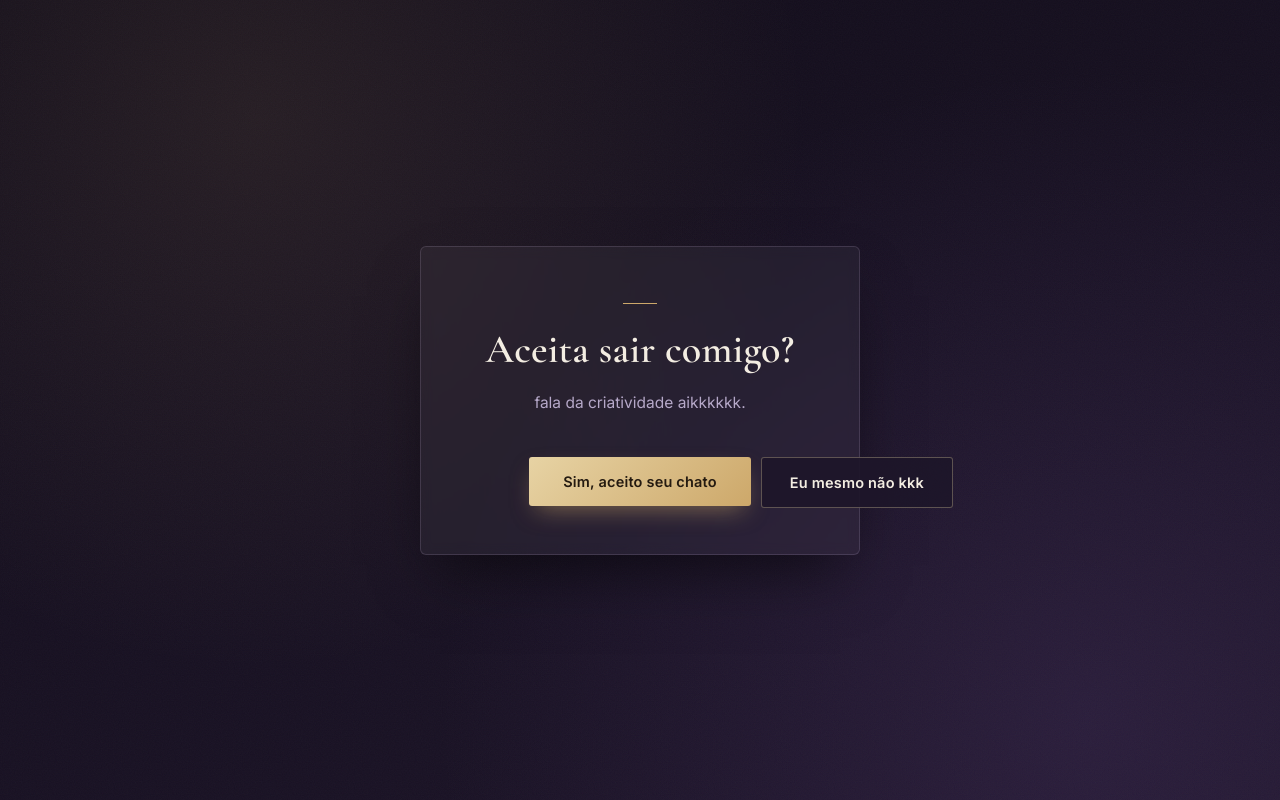
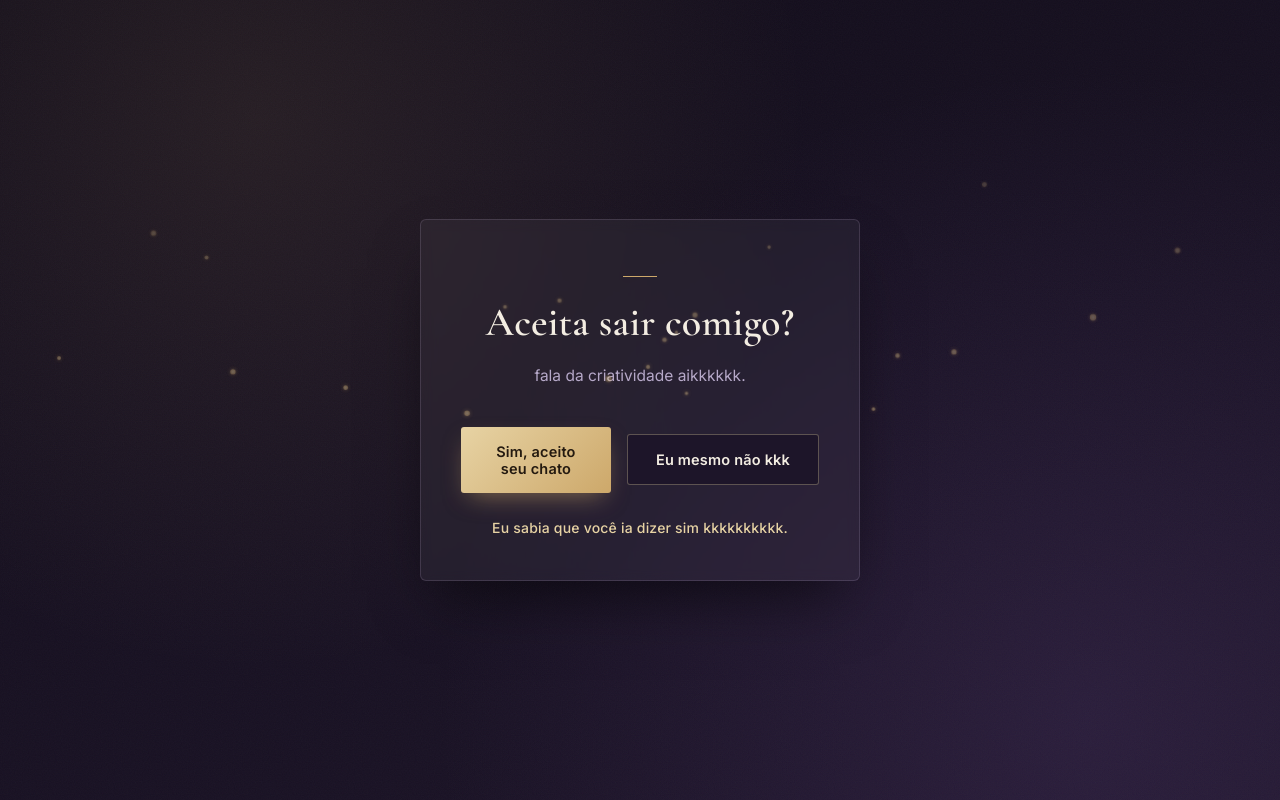
Before and after one commit to kaue-zip/jamyy, a plain HTML site: page index.html in a window 1280 px wide. Both pictures are taken after a click on the button "Sim, aceito seu chato". Drawn offline with nearby package versions, Linux system fonts and the light colour scheme.

Commit message:
Add files via upload

```diff
--- a/index.html
+++ b/index.html
@@ -279,48 +279,32 @@
   const numero = "5591998149193";
 
   let botaoComecouAFugir = false;
+  let botaoAnexado = false;
 
-  // Mantém o "Não" exatamente ao lado do "Sim" no início.
-  // Só depois da primeira tentativa de interação ele passa a usar posição fixa.
-  function posicionarInicialmente() {
-    if (botaoComecouAFugir) return;
+  window.addEventListener("resize", function () {
+    if (botaoComecouAFugir) {
+      manterBotaoNaTela();
+    }
+    // Enquanto o botão "não" ainda está no fluxo normal do flexbox,
+    // o próprio CSS já mantém o alinhamento certinho ao lado do "sim".
+  });
 
-    const botoes = document.querySelector(".botoes");
-    const rect = botoes.getBoundingClientRect();
-    const simRect = botaoSim.getBoundingClientRect();
-
-    botaoNao.style.position = "fixed";
-    botaoNao.style.margin = "0";
-    botaoNao.style.left = (simRect.right + 10) + "px";
-    botaoNao.style.top = simRect.top + "px";
-  }
-
-  window.addEventListener("load", function () {
-    // Tiramos o botão do cartão para ele poder fugir livremente pela tela,
-    // mas preservamos sua posição inicial ao lado do "Sim".
+  function fugir() {
+    // "Congela" o botão exatamente onde ele está (ainda alinhado pelo
+    // flexbox) antes de tirá-lo do fluxo normal, evitando qualquer salto.
+    if (!botaoAnexado) {
       const rect = botaoNao.getBoundingClientRect();
       document.body.appendChild(botaoNao);
-
       botaoNao.style.position = "fixed";
       botaoNao.style.margin = "0";
       botaoNao.style.left = rect.left + "px";
       botaoNao.style.top = rect.top + "px";
+      botaoAnexado = true;
+    }
 
-    // Recalcula depois que fontes e layout estiverem prontos.
-    requestAnimationFrame(posicionarInicialmente);
-  });
-
-  window.addEventListener("resize", function () {
-    if (!botaoComecouAFugir) {
-      posicionarInicialmente();
-    } else {
-      manterBotaoNaTela();
-    }
-  });
-
-  function fugir() {
     botaoComecouAFugir = true;
 
+    requestAnimationFrame(function () {
       const larguraBotao = botaoNao.offsetWidth;
       const alturaBotao = botaoNao.offsetHeight;
       const margem = 14;
@@ -339,10 +323,18 @@
       const novaX = minX + Math.random() * Math.max(0, maxX - minX);
       const novaY = minY + Math.random() * Math.max(0, maxY - minY);
 
-    botaoNao.style.position = "fixed";
       botaoNao.style.left = novaX + "px";
       botaoNao.style.top = novaY + "px";
+    });
   }
+
+  botaoSim.addEventListener("click", function () {
+    mensagem.style.display = "block";
+    criarParticulas();
+
+    const texto = encodeURIComponent("claro que aceito seu chato kkk");
+    window.open("https://wa.me/" + numero + "?text=" + texto, "_blank");
+  });
 
   function manterBotaoNaTela() {
     if (!botaoComecouAFugir) return;
```
Lines whose indentation alone changed are shown as unchanged.
